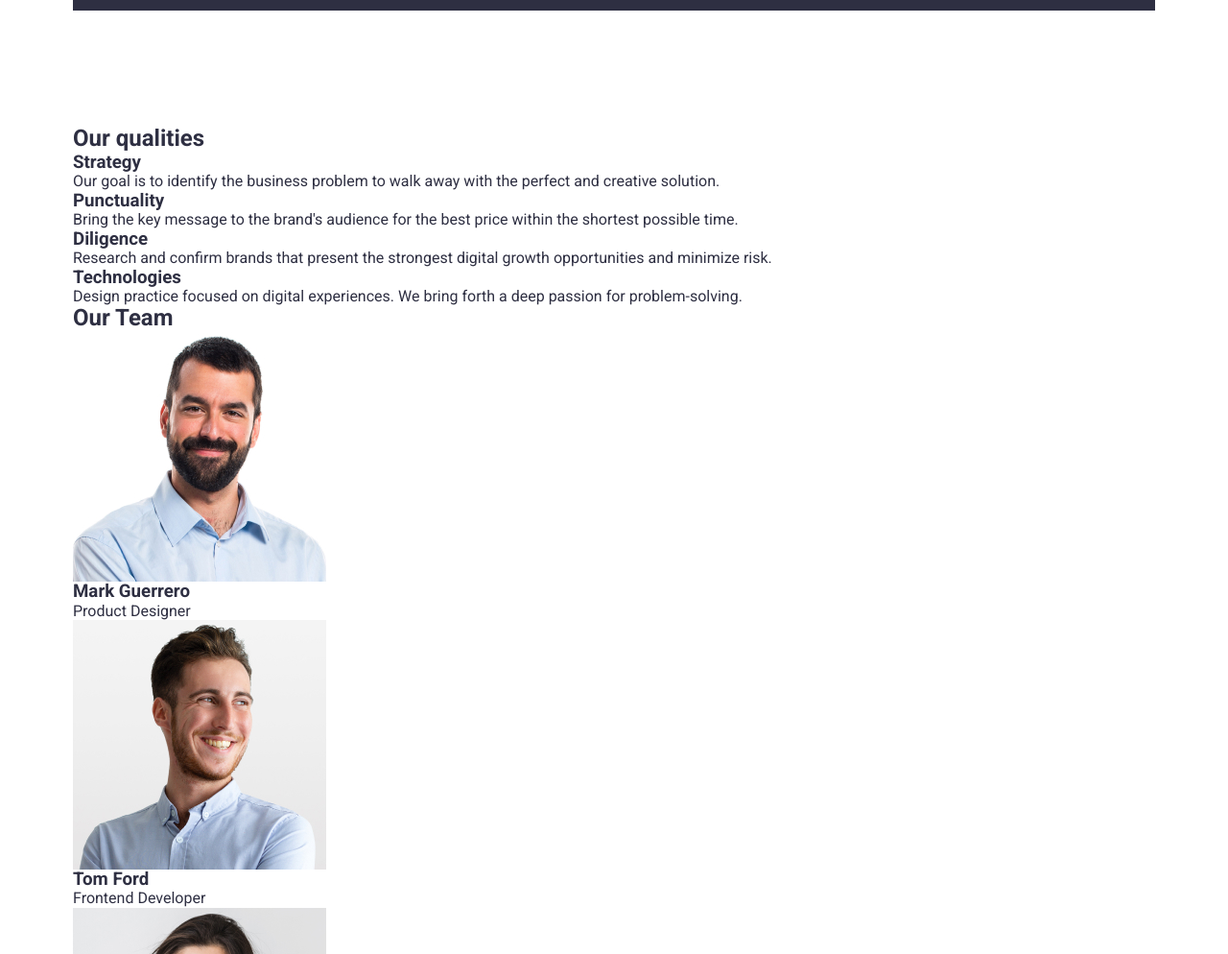
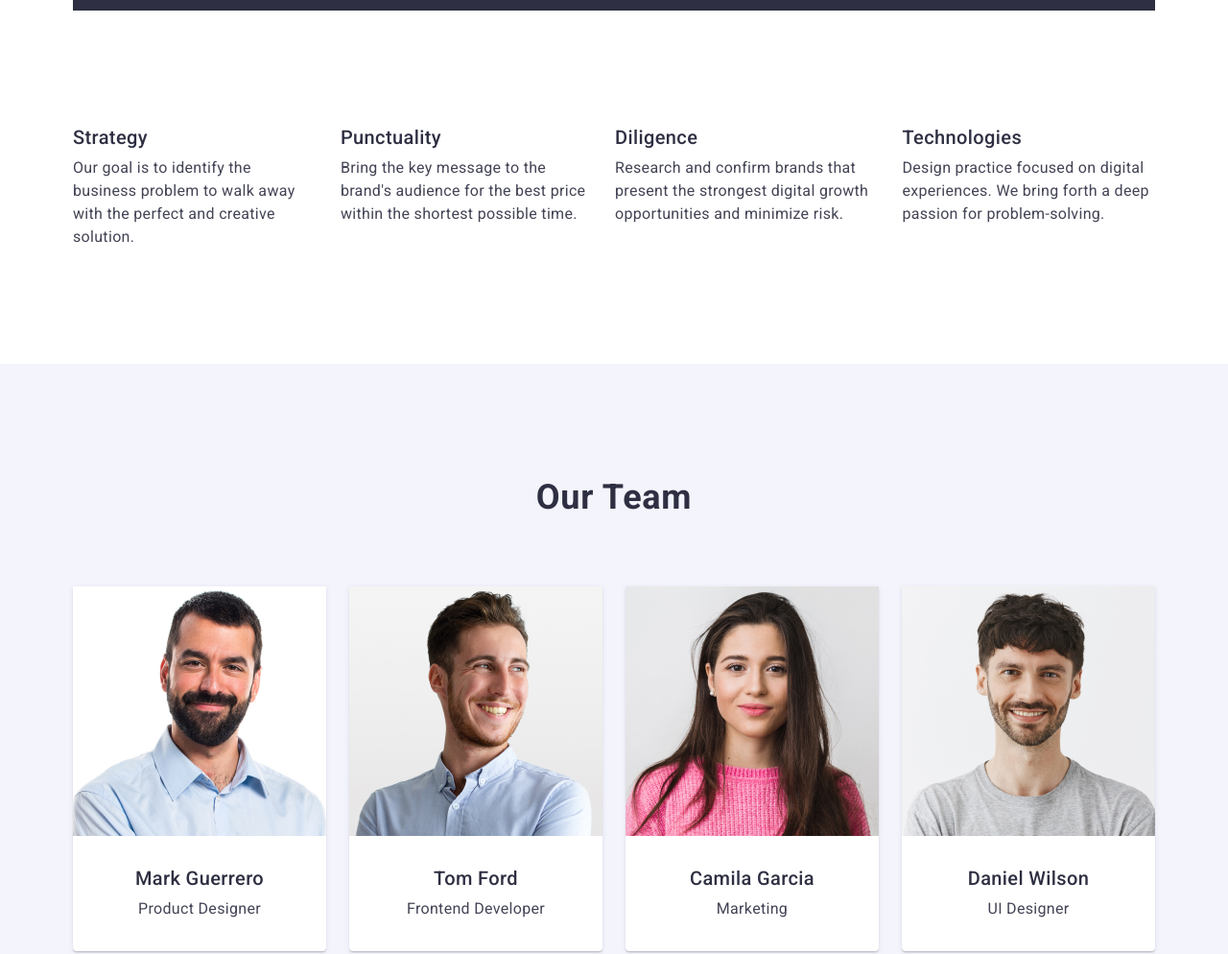
Before and after one commit to 26Georgiy/goit-markup-hw-03, a plain HTML site: page index.html in a window 1280 px wide. Shown: the part 680-1674 px from the top of the page at 96% size. Drawn offline with nearby package versions, Linux system fonts and the light colour scheme.

Commit message:
Added qualities, team section in css

```diff
--- a/css/styles.css
+++ b/css/styles.css
@@ -199,3 +199,94 @@ address {
   background-color: var(--cb-hero-button-hover);
 }
 /* End Hero */
+
+/* Qualities section */
+.visually-hidden {
+  position: absolute;
+  width: 1px;
+  height: 1px;
+  margin: -1px;
+  border: 0;
+  padding: 0;
+  white-space: nowrap;
+  clip-path: inset(100%);
+  clip: rect(0 0 0 0);
+  overflow: hidden;
+}
+.qualities {
+  padding-bottom: 120px;
+}
+.qualities-list {
+  display: flex;
+  gap: 24px;
+}
+.qualities-title {
+  color: var(--c-main);
+  font-size: 20px;
+  font-weight: 500;
+  line-height: 1.2;
+  letter-spacing: 0.02em;
+  margin-bottom: 8px;
+}
+.qualities-descr {
+  color: var(--c-main-second);
+  font-size: 16px;
+  line-height: 1.5;
+  letter-spacing: 0.02em;
+}
+/* Qualities END */
+
+/* Team section */
+.team {
+  padding-top: 120px;
+  padding-bottom: 120px;
+  background-color: var(--cb-team);
+}
+.team-title {
+  color: var(--c-main);
+  font-size: 36px;
+  line-height: 1.11;
+  letter-spacing: 0.02em;
+  text-align: center;
+  margin-bottom: 72px;
+}
+
+.team-list {
+  display: flex;
+  gap: 24px;
+  justify-content: space-around;
+}
+
+.team-member {
+  width: calc((100% - 72px) / 4);
+  border-radius: 0px 0px 4px 4px;
+  background: var(--cb-main);
+  box-shadow: 0px 2px 1px 0px rgba(46, 47, 66, 0.08),
+    0px 1px 1px 0px rgba(46, 47, 66, 0.16),
+    0px 1px 6px 0px rgba(46, 47, 66, 0.08);
+}
+
+.team-member-data {
+  padding: 32px 0;
+}
+
+.data-title {
+  color: var(--c-main);
+  font-family: Roboto;
+  font-size: 20px;
+  font-weight: 500;
+  line-height: 1.2;
+  letter-spacing: 0.02em;
+  margin-bottom: 8px;
+  text-align: center;
+}
+
+.data-descr {
+  color: var(--c-main-second);
+  font-size: 16px;
+  line-height: 1.5;
+  letter-spacing: 0.02em;
+  text-align: center;
+}
+
+/* Team END */
```
